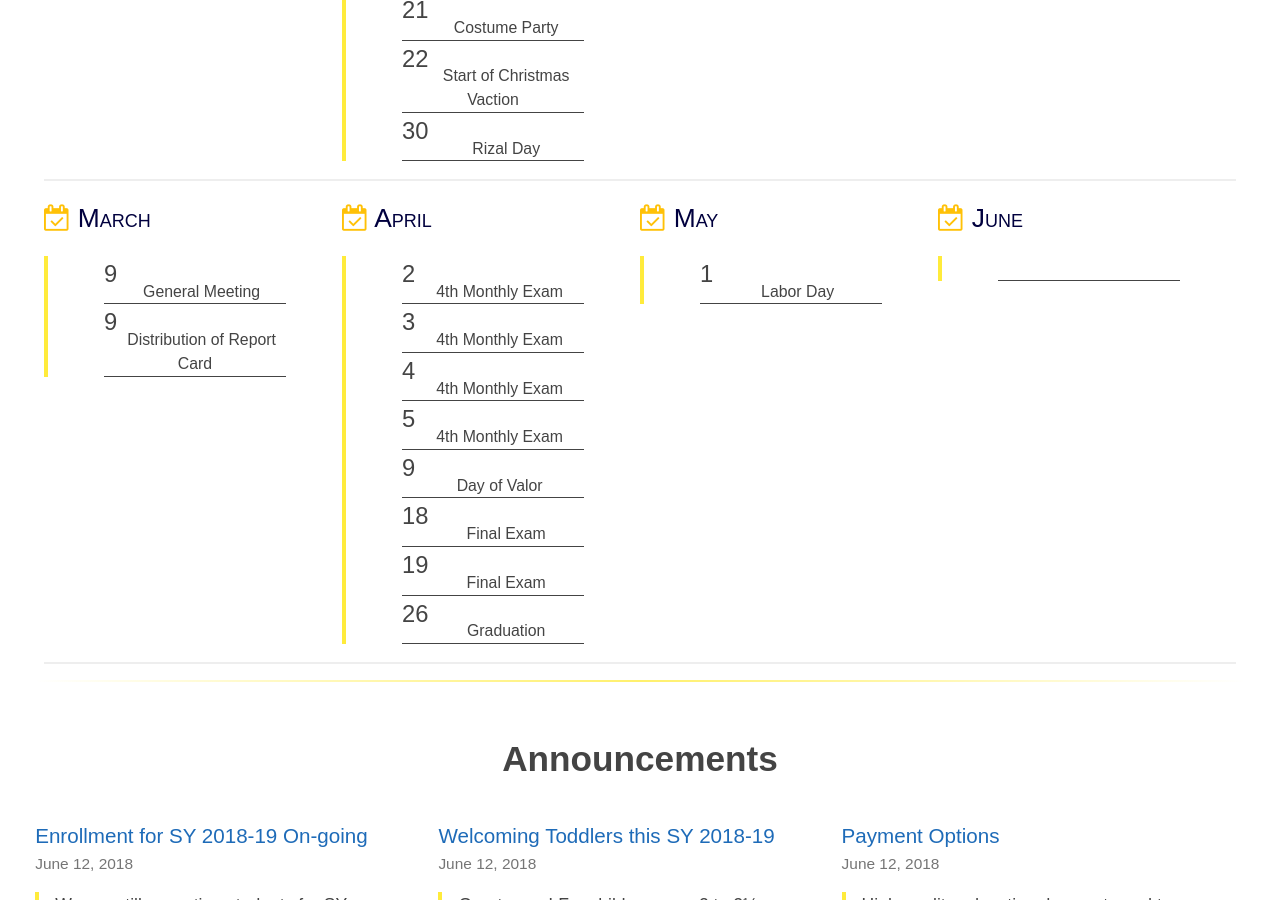
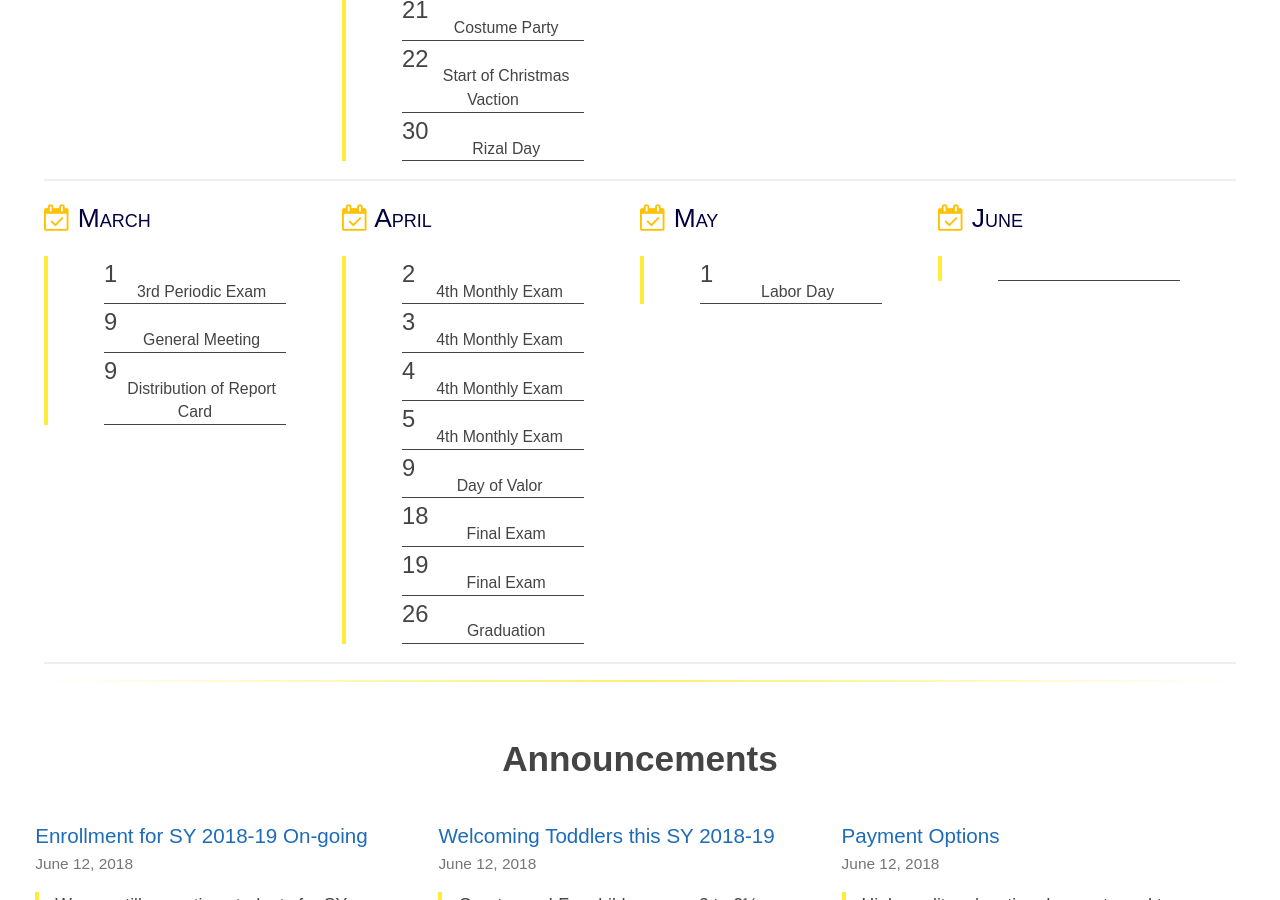
Before and after one commit to cmdcph/cmdcph.github.io, a Jekyll site: the page built from index.md, in a window 1280 px wide and 900 px high, scrolled down 2975 px. Built offline with Jekyll 4.4.1, drawn with Linux system fonts in a browser that asks for light colours.

Commit message:
Updated March

```diff
--- a/_calendar_months/march.markdown
+++ b/_calendar_months/march.markdown
@@ -4,6 +4,8 @@ position: 8
 year: 2019
 index: 9
 events:
+- day: 1
+  title: 3rd Periodic Exam
 - day: 9
   title: General Meeting
 - day: 9
```
